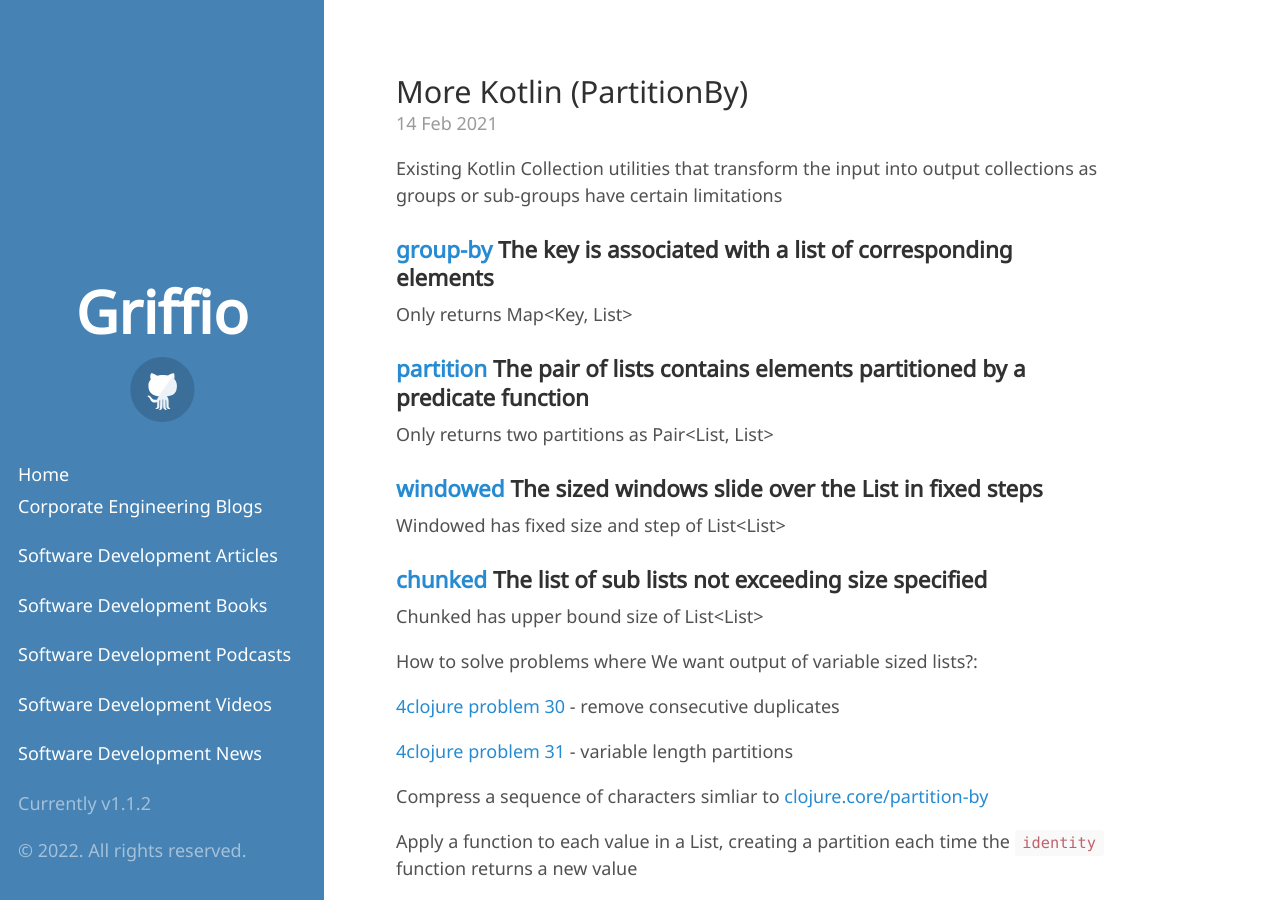
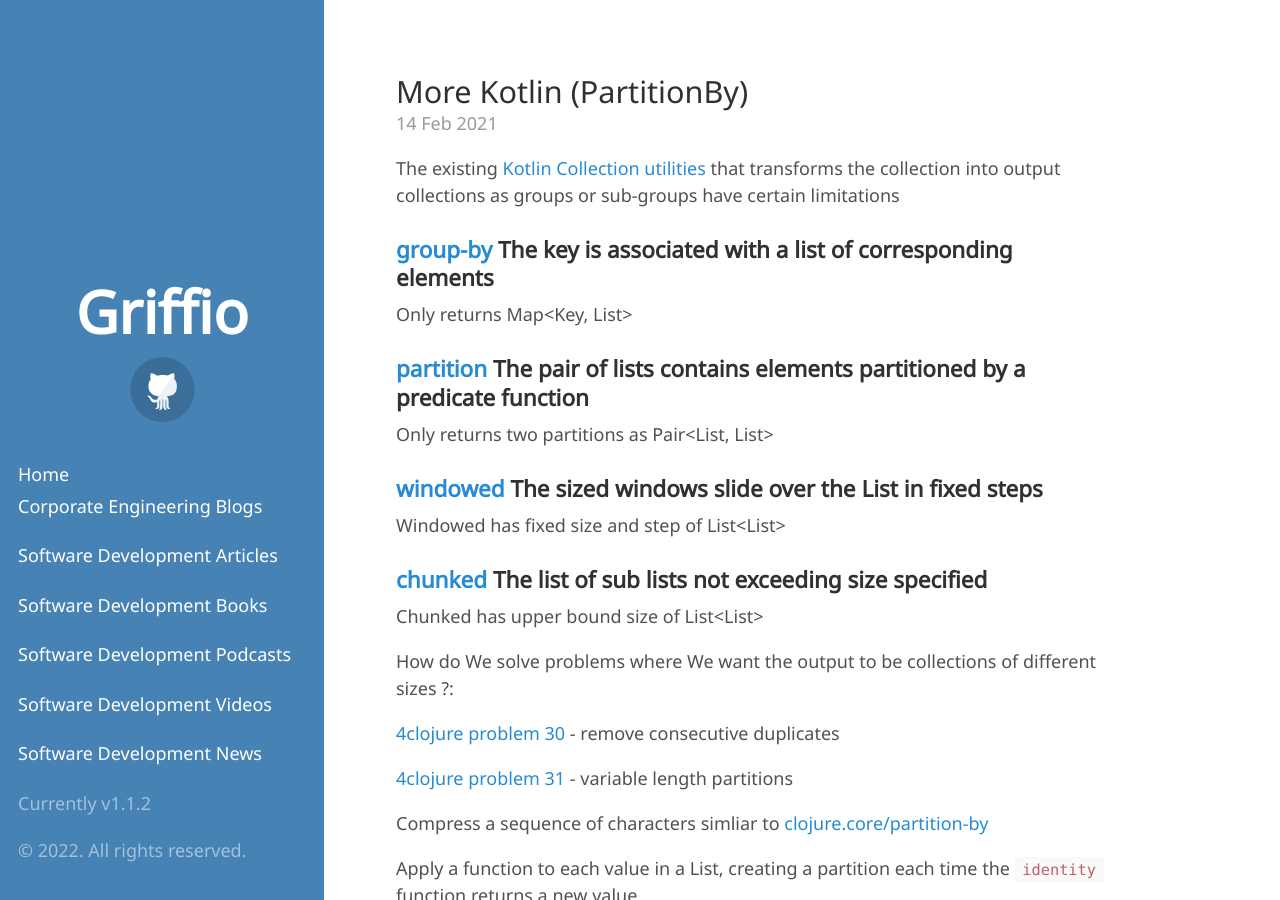
Before and after one commit to griffio/griffio.github.io, a Jekyll site: the page built from _posts/2021-02-14-More-Kotlin-PartitionBy.md, in a window 1280 px wide and 900 px high. Built offline with Jekyll 4.4.1, drawn with Linux system fonts in a browser that asks for light colours; some web fonts are replaced.

Commit message:
Update 2021-02-14-More-Kotlin-PartitionBy.md

```diff
--- a/_posts/2021-02-14-More-Kotlin-PartitionBy.md
+++ b/_posts/2021-02-14-More-Kotlin-PartitionBy.md
@@ -8,7 +8,7 @@
 runcode: true
 ---
 
-Existing Kotlin Collection utilities that transform the input into output collections as groups or sub-groups have certain limitations
+The existing [Kotlin Collection utilities](https://kotlinlang.org/docs/collections-overview.html) that transforms the collection into output collections as groups or sub-groups have certain limitations
 
 ### [group-by](https://kotlinlang.org/api/latest/jvm/stdlib/kotlin.collections/group-by.html) The key is associated with a list of corresponding elements
 Only returns Map<Key, List>
@@ -22,7 +22,7 @@
 ### [chunked](https://kotlinlang.org/api/latest/jvm/stdlib/kotlin.collections/chunked.html) The list of sub lists not exceeding size specified
 Chunked has upper bound size of List<List<T>>
 
-How to solve problems where We want output of variable sized lists?:
+How do We solve problems where We want the output to be collections of different sizes ?:
 
 [4clojure problem 30](https://www.4clojure.com/problem/30) - remove consecutive duplicates
 
```
